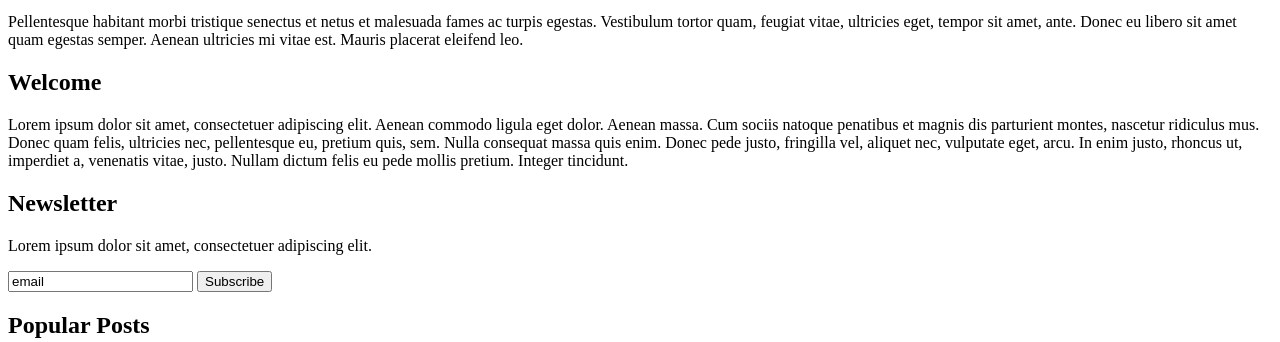
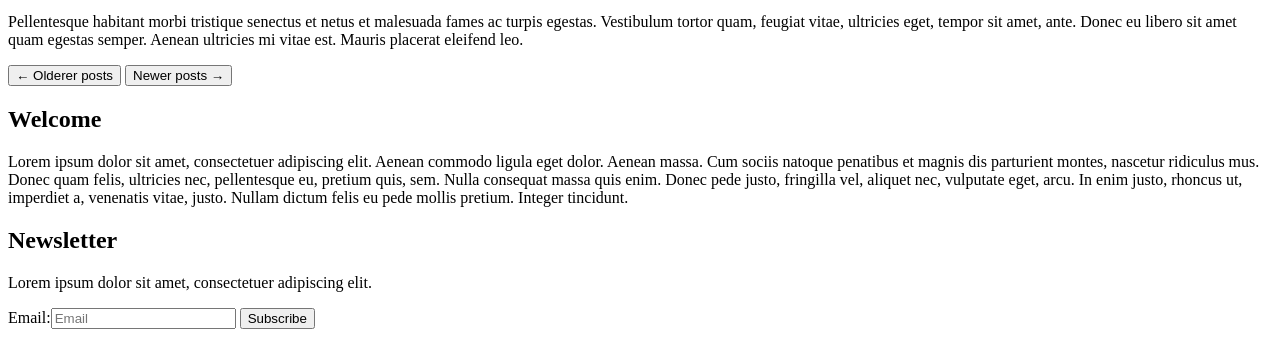
Before and after one commit to wausi/blushes, a plain HTML site: page index.html in a window 1280 px wide. Shown: the part 614-956 px from the top of the page. Drawn offline with Linux system fonts and the light colour scheme.

Commit message:
page navigation html

```diff
--- a/index.html
+++ b/index.html
@@ -48,6 +48,11 @@
 				<p>Pellentesque habitant morbi tristique senectus et netus et malesuada fames ac turpis egestas. Vestibulum tortor quam, feugiat vitae, ultricies eget, tempor sit amet, ante. Donec eu libero sit amet quam egestas semper. Aenean ultricies mi vitae est. Mauris placerat eleifend leo.</p>
 			</article>
 		</aside>
+		<pagenav>
+			<input type="button" value="&#8592; Olderer posts">
+
+			<input type="button" value="Newer posts &#8594;">
+		</pagenav>
 		<rightnav>
 			<section>
 				<h2>Welcome</h2>
@@ -57,7 +62,7 @@
 				<h2>Newsletter</h2>
 				<p>Lorem ipsum dolor sit amet, consectetuer adipiscing elit.</p>
 				<form>
-					<input type="text" value="email" name="Email">
+					Email:<input type="text" placeholder="Email">
 					<input type="button" value="Subscribe">
 				</form>
 			</section>
```
